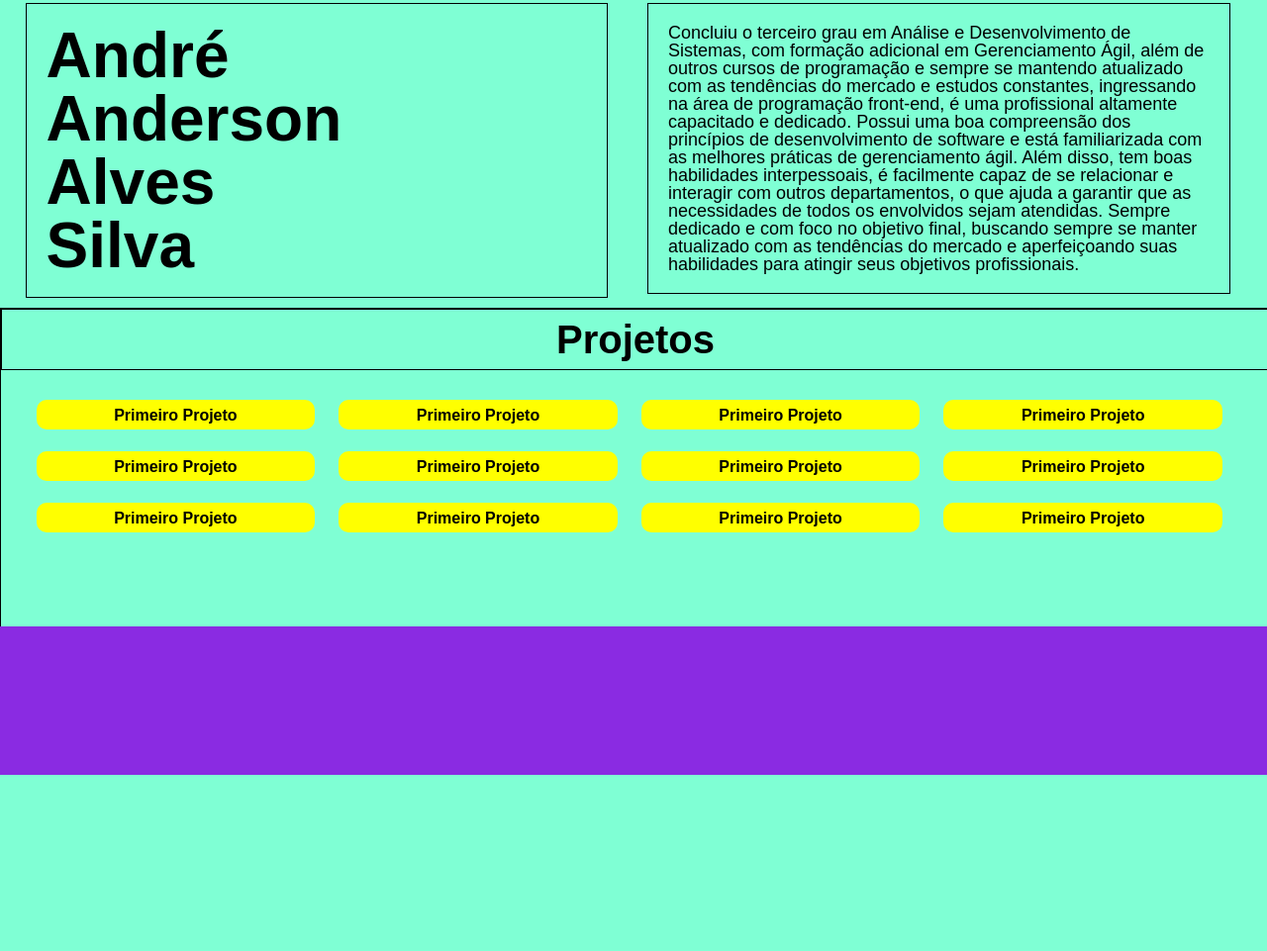
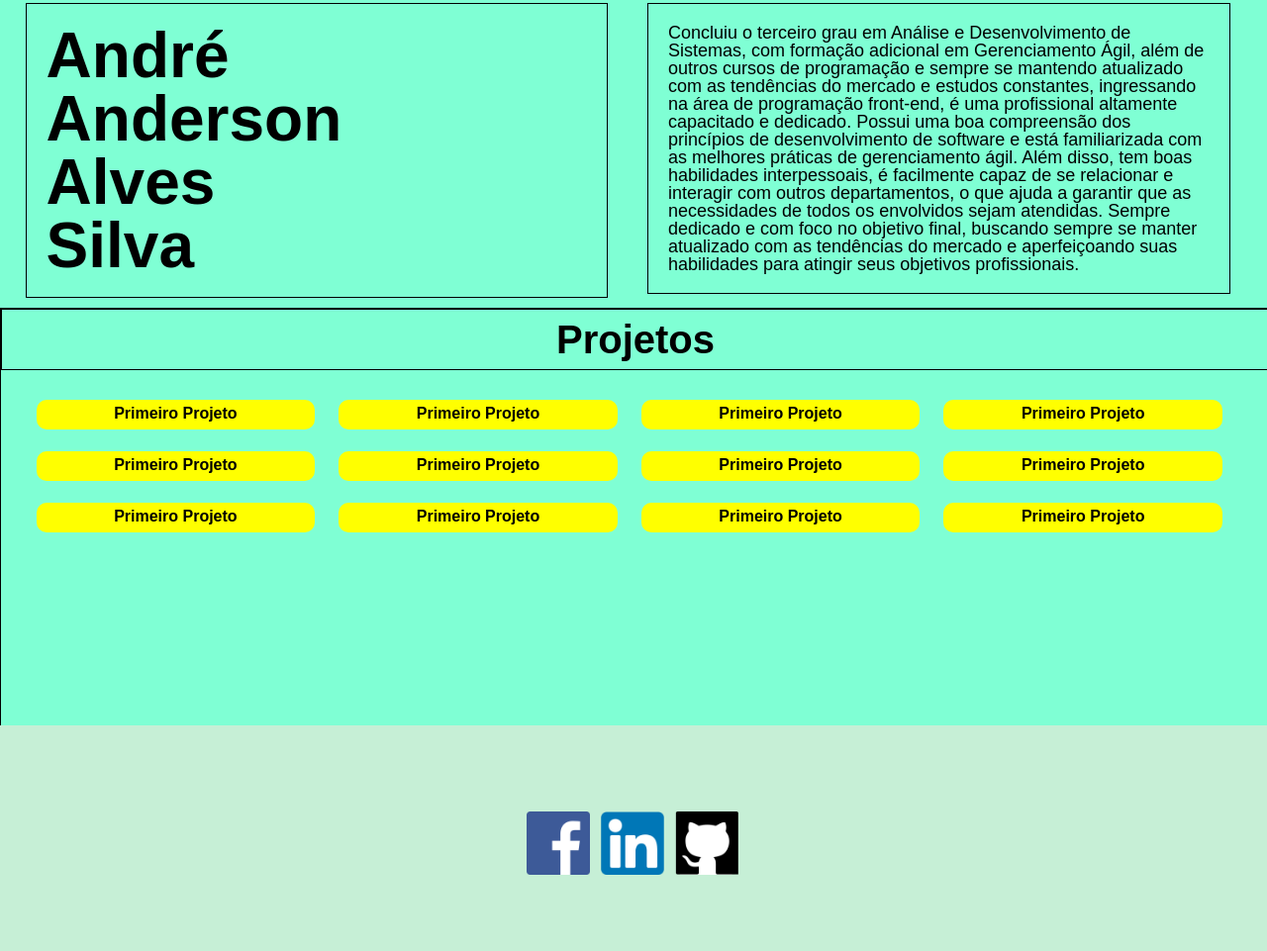
Before and after one commit to AndreAASilva/portifolio_andre_anderson, a plain HTML site: page index.html in a window 1280 px wide. Shown: the part 217-1178 px from the top of the page at 99% size. Before the commit the page ends 1000 px from the top, so only its background shows below. Drawn offline with Linux system fonts and the light colour scheme.

Commit message:
Footer
Finalizado footer Micro

```diff
--- a/css/estilo.css
+++ b/css/estilo.css
@@ -125,6 +125,7 @@ body{
   ----PROJETOS-----
 \*----------------*/
 
+
 .descricao-do-bloco{
     position: relative;
     top:0;
@@ -145,7 +146,7 @@ body{
 .bloco-projetos{
     position: relative;
     top: 30px;
-    height: 350px;
+    height: 450px;
     width:100%;
 
     border:1px solid black;
@@ -197,7 +198,7 @@ body{
 .projetos-individuais01 p{
 
     text-align: center;
-    margin-top: 2.8%;
+    margin-top: 2%;
     font-family: Arial, Helvetica, sans-serif;
     font-weight: bold;
 
@@ -207,7 +208,7 @@ body{
 .projetos-individuais02 p{
 
     text-align: center;
-    margin-top: 2.8%;
+    margin-top: 2%;
     font-family: Arial, Helvetica, sans-serif;
     font-weight: bold;
 
@@ -216,7 +217,7 @@ body{
 .projetos-individuais03 p{
 
     text-align: center;
-    margin-top: 2.8%;
+    margin-top: 2%;
     font-family: Arial, Helvetica, sans-serif;
     font-weight: bold;
 
@@ -245,12 +246,91 @@ body{
   ----RODAPE-----
 \*----------------*/
 
+
+footer{
+    position: relative;
+    bottom: 0;
+
+    height: 250px;
+    width: 100%;
+
+    margin: 0;
+    padding: 0;
+
+
+    background-color: #c6efd6;
+}
+
+
 .caixa-principal-rodape{
+    position: absolute;
+    bottom:10%;
+    left:20%;
+
+    width: 60%;
+    height: 80%;
+
+    margin: 0;
+    padding: 0;
+
+    background-color: #c6efd6;
+
+}
+
+.logoFacebook{
+
+    width: 4em;
+}
+
+.logoLinkedin{
+
+    width: 4em;
+}
+
+.logoGitHub{
+
+    width: 4em;
+}
+
+.logos-redes-sociais .socialMedia{
+    display: inline-block;
+
+    margin-top:5%;
+    margin-left: 3%;
+
+
+}
+
+.logos-redes-sociais{
     position: relative;
-    bottom:0;
+    left: 35%;
 
-    width: 100%;
-    height: 150px;
+    top:25%;
+    width: 30%;
 
-    background-color: blueviolet;
+    margin: 0;
 }
+
+.logoFacebook:hover{
+    cursor: pointer;
+}
+
+.logoLinkedin:hover{
+    cursor: pointer;
+}
+
+.logoGitHub:hover{
+    cursor: pointer;
+}
+
+.logoFacebook:active{
+    width: 4.2em;
+}
+
+.logoLinkedin:active{
+    width: 4.2em;
+}
+
+.logoGitHub:active{
+    width: 4.2em;
+}
--- a/index.html
+++ b/index.html
@@ -4,8 +4,9 @@
     <meta charset="UTF-8">
     <meta http-equiv="X-UA-Compatible" content="IE=edge">
     <meta name="viewport" content="width=device-width, initial-scale=1.0">
+    <link rel="stylesheet" href="css/reset.css">
     <link rel="stylesheet" href="css/estilo.css">
-    <link rel="stylesheet" href="css/reset.css">
+
     <title>Portfólio André Anderson</title>
 </head>
 <body>
@@ -37,7 +38,7 @@
 
     </main>
 
-    <div class="bloco-projetos">
+    <section class="bloco-projetos">
 
         <div class="descricao-do-bloco">
             <h1 class="titulo-bloco">Projetos</h1>
@@ -109,12 +110,29 @@
                 </div>
             </li>
         </ul>
-    </div>
+    </section>
 
     <footer>
 
         <div class="caixa-principal-rodape">
 
+            <ul class="logos-redes-sociais">
+                <li class="socialMedia">
+                    <a href="https://www.facebook.com/andreanderson.alvessilva.9">
+                        <img src="imagens/facebook.png" alt="Logo_Facebook" class="logoFacebook">
+                    </a>
+                </li>
+                <li class="socialMedia">
+                    <a href="https://www.linkedin.com/in/andr%C3%A9andersonalvessilva/">
+                        <img src="imagens/linkedin.png" alt="Logo_linkedin" class="logoLinkedin">
+                    </a>
+                </li>
+                <li class="socialMedia">
+                    <a href="https://github.com/AndreAASilva">
+                        <img src="imagens/github.png" alt="Logo_GitHub" class="logoGitHub">
+                    </a>
+                </li>
+            </ul>
         </div>
 
     </footer>
```
Also changed, not shown: imagens/facebook.png (added), imagens/github.png (added), imagens/linkedin.png (added).
